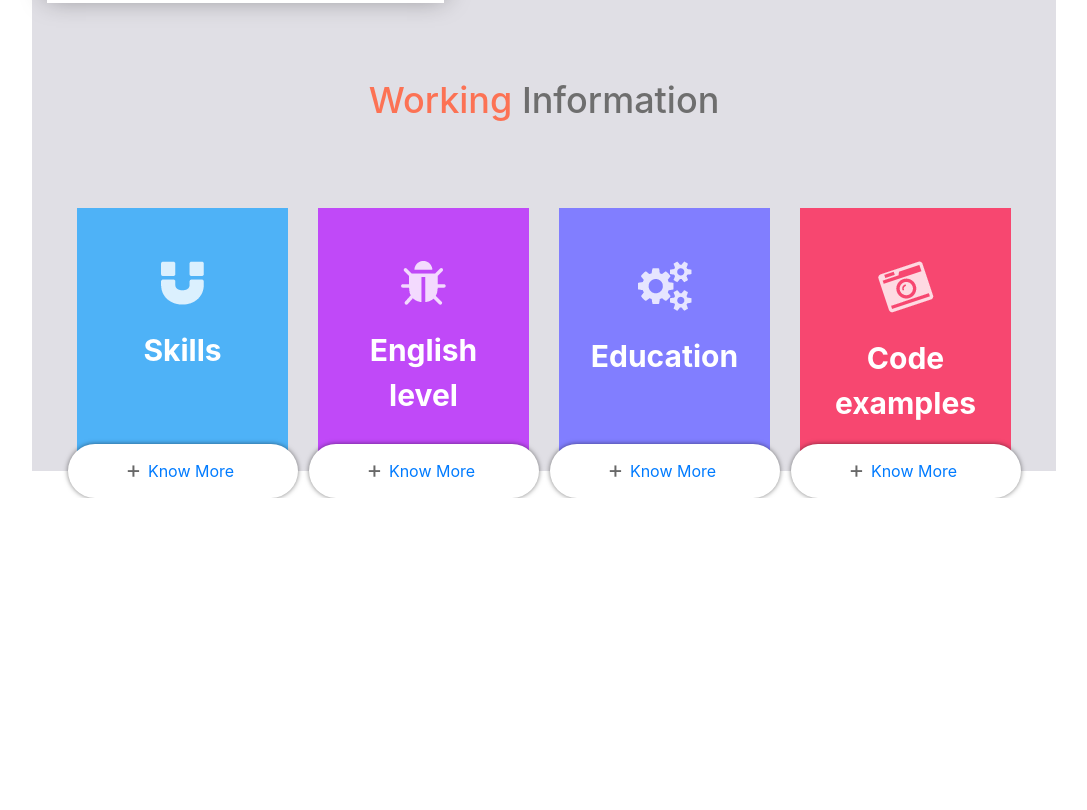
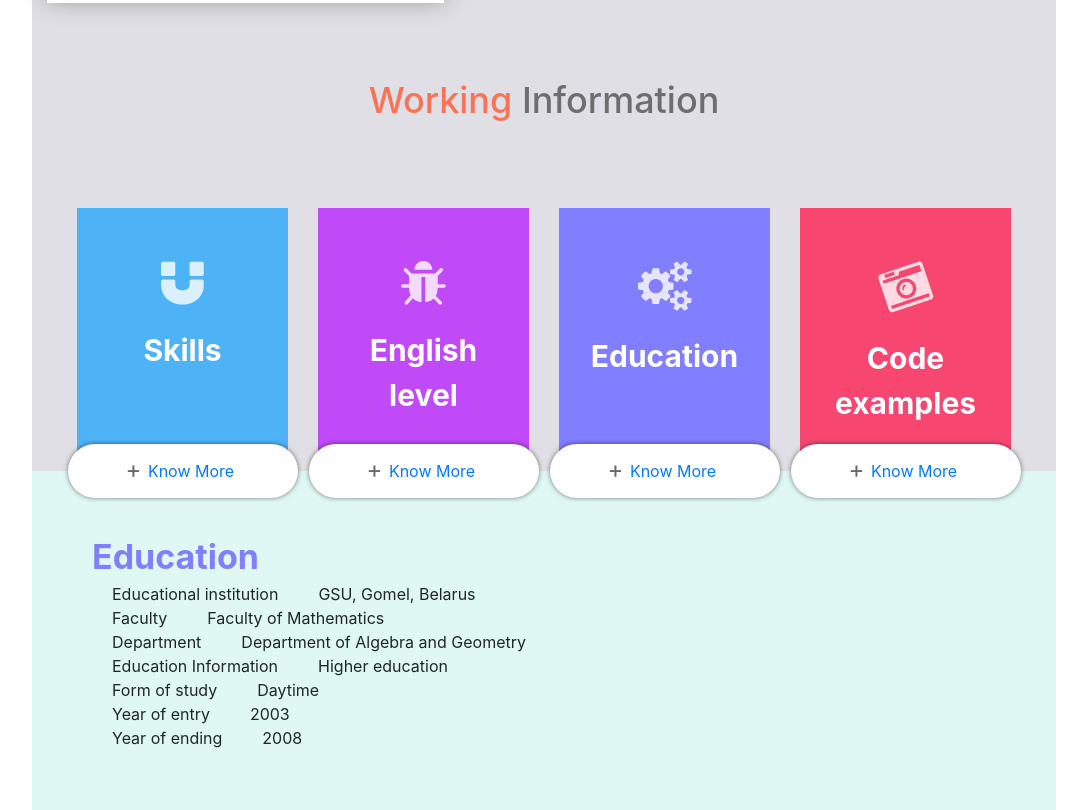
Before and after one commit to olgaluk/rsschool-codejam1-cv, a plain HTML site: page index.html in a window 1280 px wide. Shown: the part 1274-2084 px from the top of the page, without its empty margins (96-1183 px from the left). Before the commit the page ends 1772 px from the top, so only its background shows below. Drawn offline with nearby package versions, Linux system fonts and the light colour scheme.

Commit message:
feat: add section about education

```diff
--- a/index.html
+++ b/index.html
@@ -138,6 +138,39 @@
                             </div>
                         </div>
                 </section>
+                <section>
+                        <div class="education-content">
+                                <span class="education-text" id="education">Education</span>
+                                <div class="profile-row">
+                                    <div class="ng-binding">Educational institution</div>
+                                    <div class="clip-profile-info ng-binding">GSU, Gomel, Belarus</div>
+                                </div>
+                                <div class="profile-row">
+                                    <div class="ng-binding">Faculty</div>
+                                    <div class="clip-profile-info ng-binding">Faculty of Mathematics</div>
+                                </div>
+                                <div class="profile-row">
+                                    <div class="ng-binding">Department</div>
+                                    <div class="clip-profile-info ng-binding">Department of Algebra and Geometry</div>
+                                </div>
+                                <div class="profile-row">
+                                    <div class="ng-binding">Education Information</div>
+                                    <div class="ng-binding">Higher education</div>
+                                </div>
+                                <div class="profile-row">
+                                    <div class="ng-binding">Form of study</div>
+                                    <div class="ng-binding">Daytime</div>
+                                </div>
+                                <div class="profile-row">
+                                    <div class="ng-binding">Year of entry</div>
+                                    <div class="ng-binding">2003</div>
+                                </div>
+                                <div class="profile-row">
+                                    <div class="ng-binding">Year of ending</div>
+                                    <div class="ng-binding">2008</div>
+                                </div>
+                            </div>
+                </section>
 
 
 
--- a/style/style.css
+++ b/style/style.css
@@ -184,3 +184,25 @@
 .cards {
   margin-top: 11px;
 }
+
+.education-content{
+  padding:60px;
+}
+
+.education-text {
+  font-weight: 700;
+  font-size: 34px;
+  color: #817eff;
+}
+
+.profile-row {
+  box-sizing: border-box;
+  display: flex;
+  flex-direction: row;
+  align-items: flex-start;
+  text-align: center;
+}
+
+.ng-binding {
+  margin: auto 20px;
+}
```
